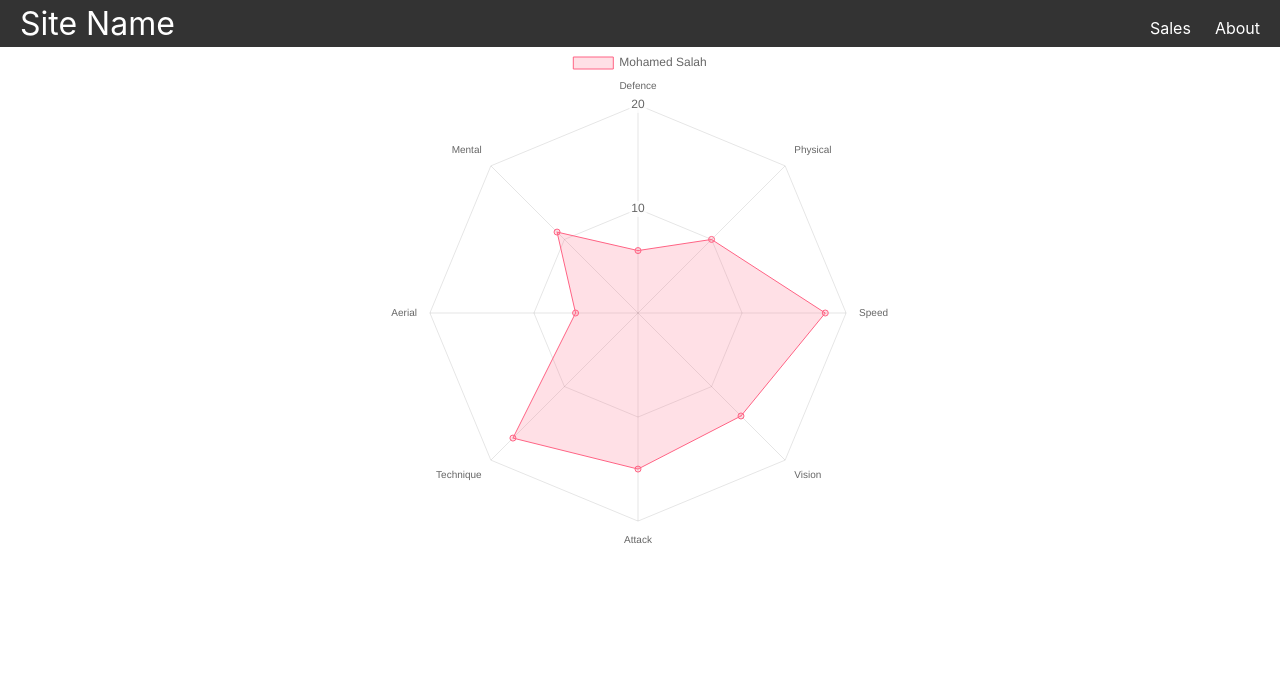
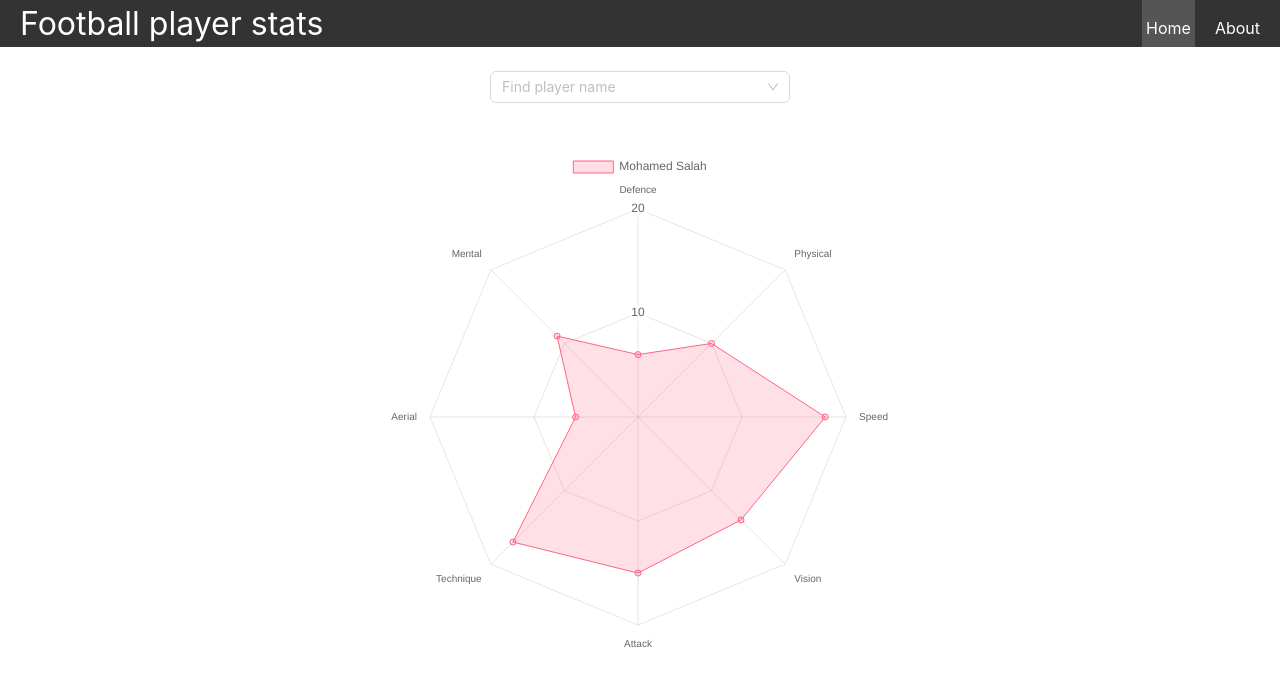
Before and after one commit to ngtruongthanh98/community-structure-of-football-player-networks, a React (Create React App) app in the folder frontend/: page / in a window 1280 px wide. Shown: the top 686 px of the page. Built offline with nearby package versions, Linux system fonts and the light colour scheme.

Commit message:
style: Update UI

```diff
--- a/frontend/src/App.js
+++ b/frontend/src/App.js
@@ -1,5 +1,6 @@
 import './App.scss';
 import HomePage from './pages/Home';
+import AboutPage from './pages/About';
 import SalesPage from './pages/Sales';
 import Navbar from './components/Navbar';
 import { Routes, Route } from 'react-router-dom';
@@ -13,6 +14,7 @@ function App() {
         <Routes>
           <Route path="/" element={<HomePage />} />
           <Route path="/sales" element={<SalesPage />} />
+          <Route path="/about" element={<AboutPage />} />
         </Routes>
       </div>
     </div>
--- /dev/null
+++ b/frontend/src/components/DebounceSelect/index.js
@@ -0,0 +1,53 @@
+import React from 'react';
+import './styles.scss';
+import { Select, Spin } from 'antd';
+import debounce from 'lodash/debounce';
+
+const DebounceSelect = ({ fetchOptions, debounceTimeout = 800, ...props }) => {
+  const [fetching, setFetching] = React.useState(false);
+  const [options, setOptions] = React.useState([]);
+  const fetchRef = React.useRef(0);
+  const debounceFetcher = React.useMemo(() => {
+    const loadOptions = (value) => {
+      fetchRef.current += 1;
+      const fetchId = fetchRef.current;
+      setOptions([]);
+      setFetching(true);
+      fetchOptions(value).then((newOptions) => {
+        if (fetchId !== fetchRef.current) {
+          // for fetch callback order
+          return;
+        }
+
+        setOptions(newOptions);
+        setFetching(false);
+      });
+    };
+
+    return debounce(loadOptions, debounceTimeout);
+  }, [fetchOptions, debounceTimeout]);
+
+  console.log(options);
+  if (options.length === 0) {
+    // Example condition, its not fully handling
+    options.push({
+      label: 'Mohamed Salah',
+      value: 'Mohamed Salah',
+    });
+  }
+
+  console.log(options);
+
+  return (
+    <Select
+      labelInValue
+      filterOption={false}
+      onSearch={debounceFetcher}
+      notFoundContent={fetching ? <Spin size="small" /> : null}
+      {...props}
+      options={options}
+    />
+  );
+};
+
+export default DebounceSelect;
--- a/frontend/src/components/Navbar/index.js
+++ b/frontend/src/components/Navbar/index.js
@@ -6,10 +6,10 @@ const Navbar = () => {
   return (
     <nav className="nav">
       <Link to="/" className="site-title">
-        Site Name
+        Football player stats
       </Link>
       <ul>
-        <CustomLink to="/sales">Sales</CustomLink>
+        <CustomLink to="/">Home</CustomLink>
         <CustomLink to="/about">About</CustomLink>
       </ul>
     </nav>
--- /dev/null
+++ b/frontend/src/pages/About/index.js
@@ -0,0 +1,8 @@
+import React from 'react';
+import './styles.scss';
+
+const About = () => {
+  return <div>About</div>;
+};
+
+export default About;
--- a/frontend/src/pages/Home/index.js
+++ b/frontend/src/pages/Home/index.js
@@ -1,11 +1,35 @@
-import React from 'react';
+import React, { useState } from 'react';
 import './styles.scss';
 
 import RadarChart from '../../components/Charts/RadarChart';
+import DebounceSelect from '../../components/DebounceSelect';
 
 const Home = () => {
+  const [value, setValue] = useState([]);
+
+  const fetchPlayerData = () => {};
+
   return (
     <div className="homepage">
+      <div className="search-box">
+        <DebounceSelect
+          mode="multiple"
+          value={value}
+          placeholder="Find player name"
+          fetchOptions={fetchPlayerData}
+          onChange={(newValue) => {
+            setValue(newValue);
+          }}
+          style={{
+            width: '300px',
+          }}
+          onSelect={(value) => {
+            setValue(value);
+            console.log('select value', value);
+          }}
+          className="select-input"
+        />
+      </div>
       <div className="chart-box">
         <RadarChart />
       </div>
--- a/frontend/src/pages/Home/styles.scss
+++ b/frontend/src/pages/Home/styles.scss
@@ -1,7 +1,14 @@
 .homepage {
+  .search-box {
+    width: 100%;
+    display: flex;
+    justify-content: center;
+    margin-top: 24px;
+  }
   .chart-box {
     display: flex;
     justify-content: center;
+    margin-top: 48px;
 
     .customized-radar-chart {
       height: 500px !important;
```
Also changed, not shown: frontend/src/components/DebounceSelect/styles.scss (added), frontend/src/pages/About/styles.scss (added).
